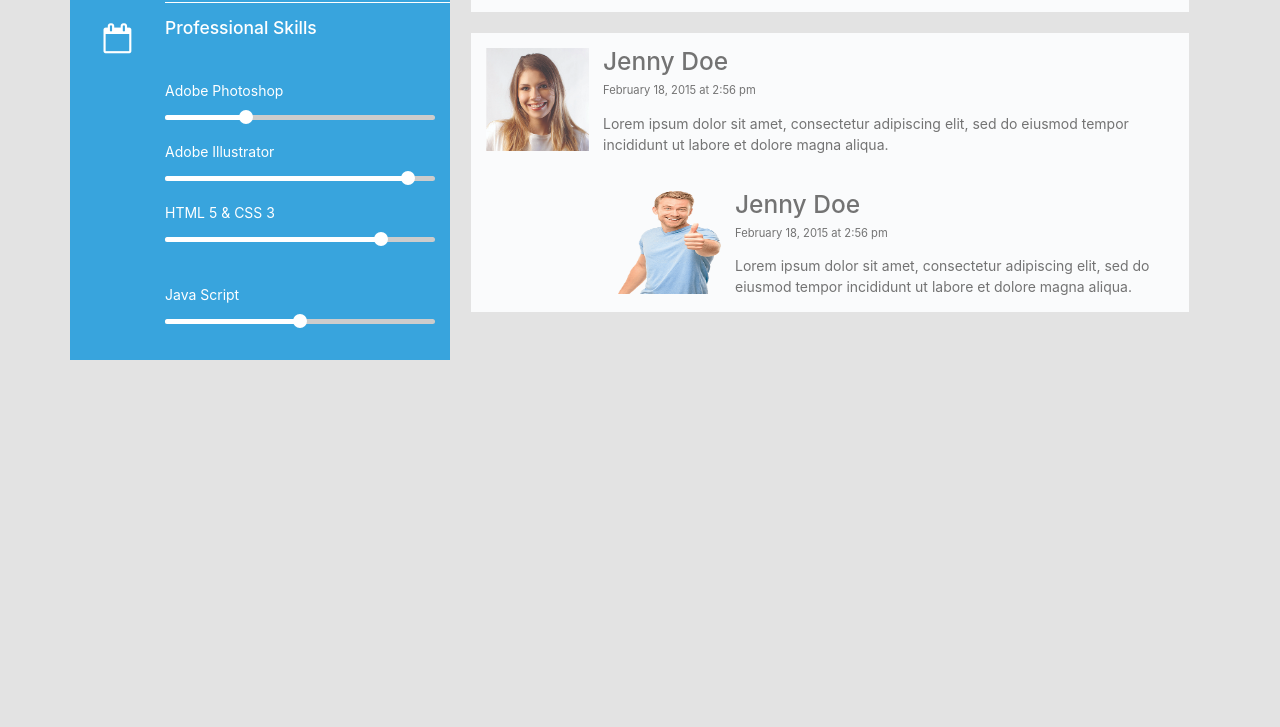
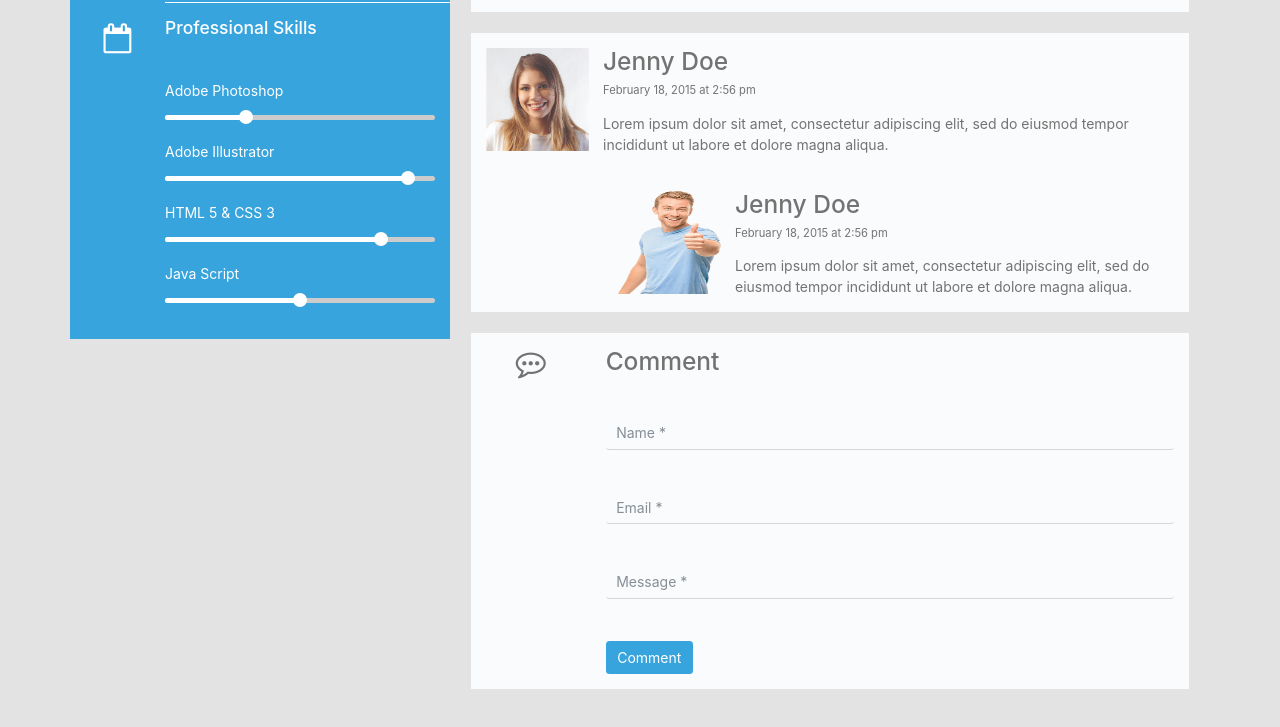
Before and after one commit to anka987/portfolio, a plain HTML site: page single.html in a window 1280 px wide. Shown: the part 887-1614 px from the top of the page. Before the commit the page ends 1247 px from the top, so only its background shows below. Drawn offline with Linux system fonts and the light colour scheme.

Commit message:
Pravljenja forme za komentar na single.html

```diff
--- a/single.html
+++ b/single.html
@@ -45,7 +45,7 @@
                     <a href="portfolio.html">Portfolio</a>
                 </li>
                 <li>
-                    <a href="#">Single</a>
+                    <a href="single.html">Single</a>
                 </li>
                 <li>
                     <a href="contact.html">Contact</a>
@@ -169,7 +169,7 @@
                                                 </div>
                                             </div>
                                         </article>
-                                        <article class="mb-5">
+                                        <article class="mb-4">
                                             <p>HTML 5 & CSS 3</p>
                                             <div class="skill" data-skill="80">
                                                 <div class="achievement">
@@ -257,6 +257,46 @@
                             </div>
                         </section> <!--SECTION COMMENTS END-->
 
+                        <!--SECTION FORM START-->
+                        <section class="form mb-4 animation" data-animation="slideLeft"  style="background-color: #fafbfc">
+                            <article>
+                                <div class="row">
+                                    <div class="col-2 text-center">
+                                        <span class="fa fa-commenting-o"></span>
+                                    </div>
+                                    <div class="col-10">
+                                        <h3 class="mb-5">Comment</h3>
+                                    </div>
+                                </div>
+                            </article>
+                            <article>
+                                <div class="row d-flex justify-content-end">
+                                    <div class="col-10">
+                                        <form class="contact-form" role="form" method="get" action="">
+                                            <div class="form-group mb-5">
+                                                <input class="form-control" type="text" name="name" value="" placeholder="Name *">
+                                                <div class="error"></div>
+                                            </div>
+
+                                            <div class="form-group mb-5">
+                                                <input class="form-control" type="email" name="email" value="" placeholder="Email *">
+                                                <div class="error"></div>
+                                            </div>
+
+                                            <div class="form-group mb-5">
+                                                <input class="form-control" type="text" name="message" value="" placeholder="Message *">
+                                                <div class="error"></div>
+                                            </div>
+
+                                            <div class="form-group m-0">
+                                                <button class="btn btn-default text-white" type="submit">Comment</button>
+                                            </div>
+                                        </form>
+                                    </div>
+                                </div>
+                            </article>
+                        </section><!--SECTION FORM END-->
+
                         <!-- Go to www.addthis.com/dashboard to customize your tools -->
                         <div class="addthis_inline_share_toolbox text-center mb-4 animation" data-animation="slideLeft"></div>
 
@@ -271,10 +311,73 @@
         <!-- Include all compiled plugins (below), or include individual files as needed -->
         <script src="js/bootstrap.min.js"></script>
 
+        <!--CUSTOM PAGE JS-->
+        <script src="js/jquery.validate.min.js" type="text/javascript"></script>
+
         <script src="js/main.js" type="text/javascript"></script>
 
         <!-- Go to www.addthis.com/dashboard to customize your tools -->
         <script type="text/javascript" src="//s7.addthis.com/js/300/addthis_widget.js#pubid=ra-5a391e224da134c9"></script>
+
+        <script>
+
+
+
+
+
+
+
+                $(function () {
+                    $(".contact-form").validate({
+                        highlight: function (element) {
+                            $(element).closest('.form-group').addClass("has-danger");
+                            $(element).addClass("form-control-danger");
+                        },
+                        unhighlight: function (element) {
+                            $(element).closest('.form-group').removeClass('has-danger').addClass('has-success');
+                            $(element).removeClass('form-control-danger').addClass('form-control-success');
+                        },
+                        rules: {
+                            name: {
+                                required: true,
+                                rangelength: [2, 20]
+                            },
+                            email: {
+                                required: true,
+                                email: true
+                            },
+                            message: {
+                                required: true,
+                                rangelength: [5, 250]
+                            }
+
+                        },
+                        messages: {
+                            name: {
+                                required: "The *Name field is required!",
+                                rangelength: "The *Name must be between 2 and 20 characters!"
+                            },
+                            email: {
+                                required: "The *Email field is required!",
+                                email: "Please, enter a valid email address!"
+                            },
+                            message: {
+                                required: "The *Message field is required!",
+                                minlength: "The *Message must be between 5 and 250 characters!"
+                            }
+                        },
+                        errorElement: 'p',
+                        errorPlacement: function (error, element) {
+                            error.appendTo($(element).closest('.form-group').find('.error'));
+                        }
+
+                    });
+                });
+
+
+
+        </script>
+
     </body>
 
 </html>
```
Also changed, not shown: contact.html (+2 -10 lines), cover-letter.html (+1 -1 lines), index.html (+1 -1 lines), portfolio.html (+1 -1 lines).
